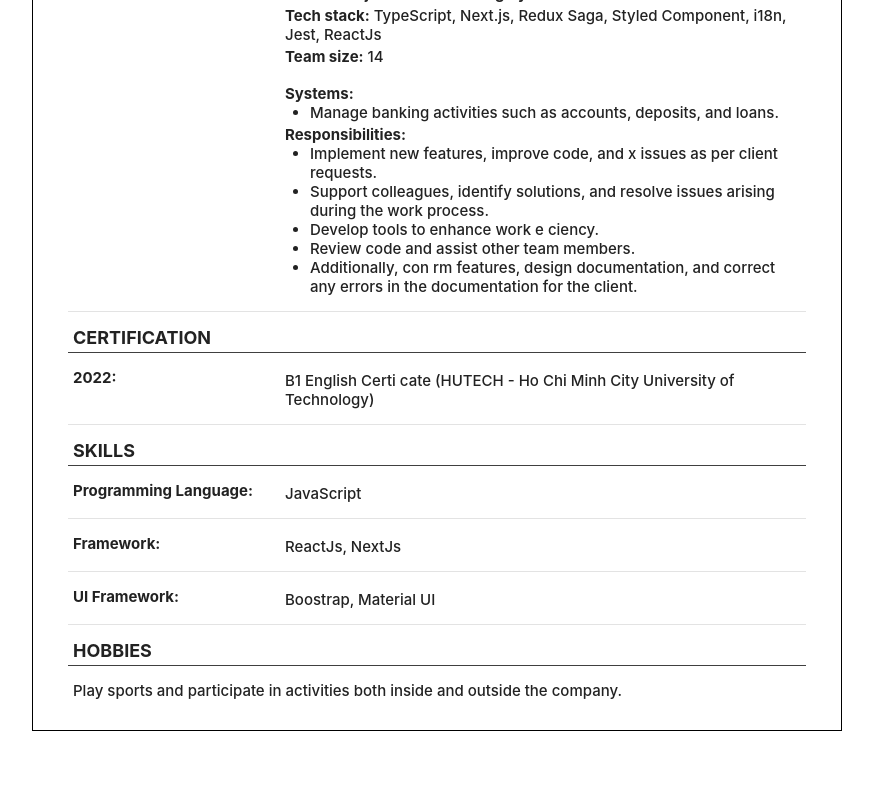
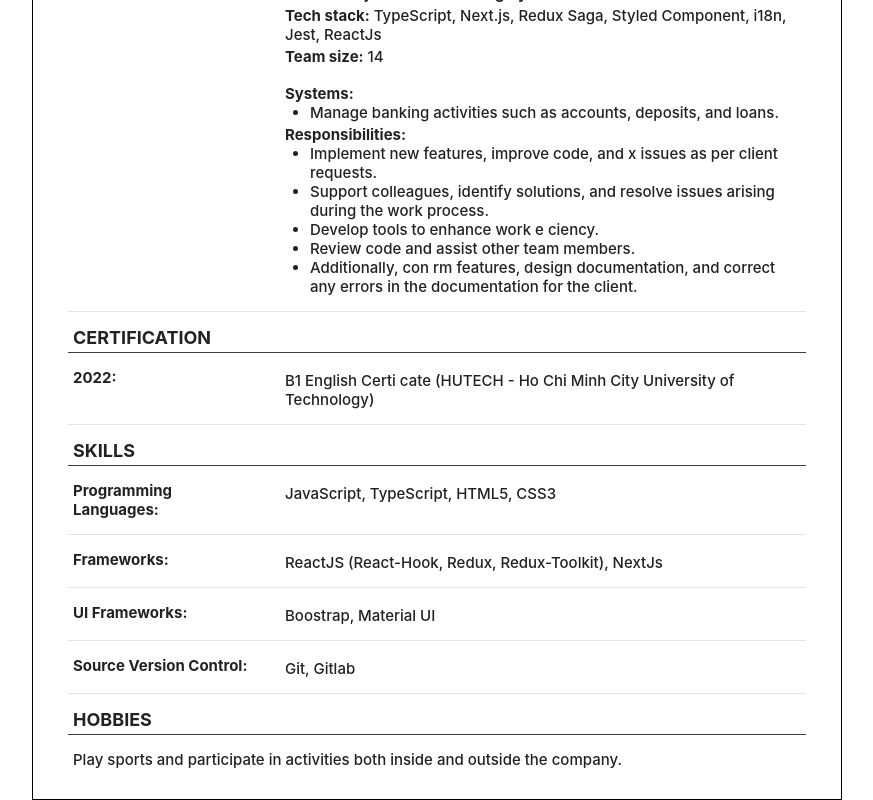
Before and after one commit to chanvinh/cv-app, a React (Create React App) app: page / in a window 1280 px wide. Shown: the part 1590-2390 px from the top of the page, without its empty margins (203-1076 px from the left). Before the commit the page ends 2321 px from the top, so only its background shows below. Built offline with nearby package versions, Linux system fonts and the light colour scheme.

Commit message:
update cv

```diff
--- a/src/App.tsx
+++ b/src/App.tsx
@@ -195,23 +195,30 @@ function App() {
       <Sperator />
       <Title label='SKILLS' />
       <Grid padding='10px 20px'>
-        <Typography type='level3'>Programming Language:</Typography>
+        <Typography type='level3'>Programming Languages:</Typography>
         <Flex>
-          <Typography type='level4' padding='3px 20px 0px 0px' >JavaScript</Typography>
+          <Typography type='level4' padding='3px 20px 0px 0px' >JavaScript, TypeScript, HTML5, CSS3</Typography>
         </Flex>
       </Grid>
       <Sperator />
       <Grid padding='10px 20px'>
-        <Typography type='level3'>Framework:</Typography>
+        <Typography type='level3'>Frameworks:</Typography>
         <Flex>
-          <Typography type='level4' padding='3px 20px 0px 0px' >ReactJs, NextJs</Typography>
+          <Typography type='level4' padding='3px 20px 0px 0px' >ReactJS (React-Hook, Redux, Redux-Toolkit), NextJs</Typography>
         </Flex>
       </Grid>
       <Sperator />
       <Grid padding='10px 20px'>
-        <Typography type='level3'>UI Framework:</Typography>
+        <Typography type='level3'>UI Frameworks:</Typography>
         <Flex>
           <Typography type='level4' padding='3px 20px 0px 0px' >Boostrap, Material UI</Typography>
+        </Flex>
+      </Grid>
+      <Sperator />
+      <Grid padding='10px 20px'>
+        <Typography type='level3'>Source Version Control:</Typography>
+        <Flex>
+          <Typography type='level4' padding='3px 20px 0px 0px' >Git, Gitlab</Typography>
         </Flex>
       </Grid>
       <Sperator />
```
